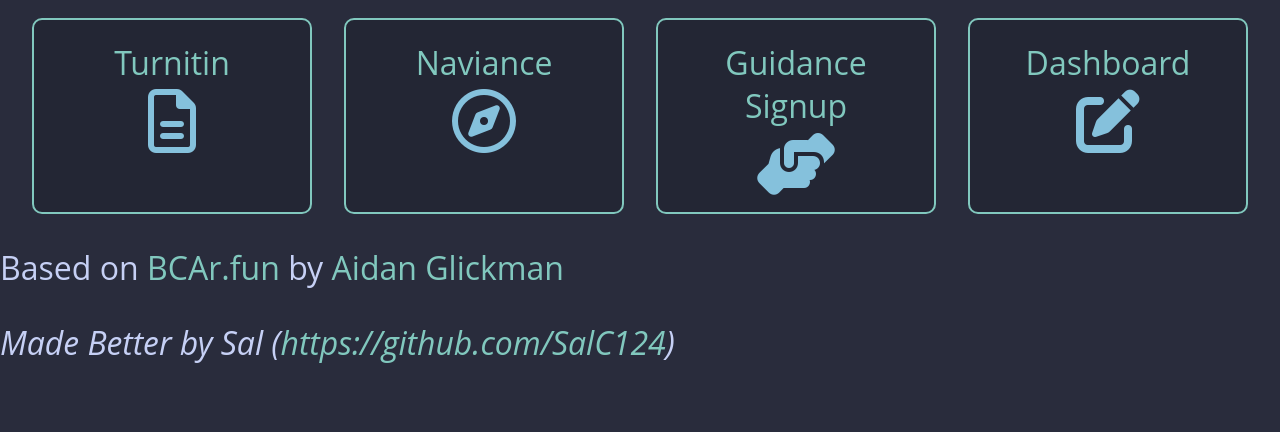
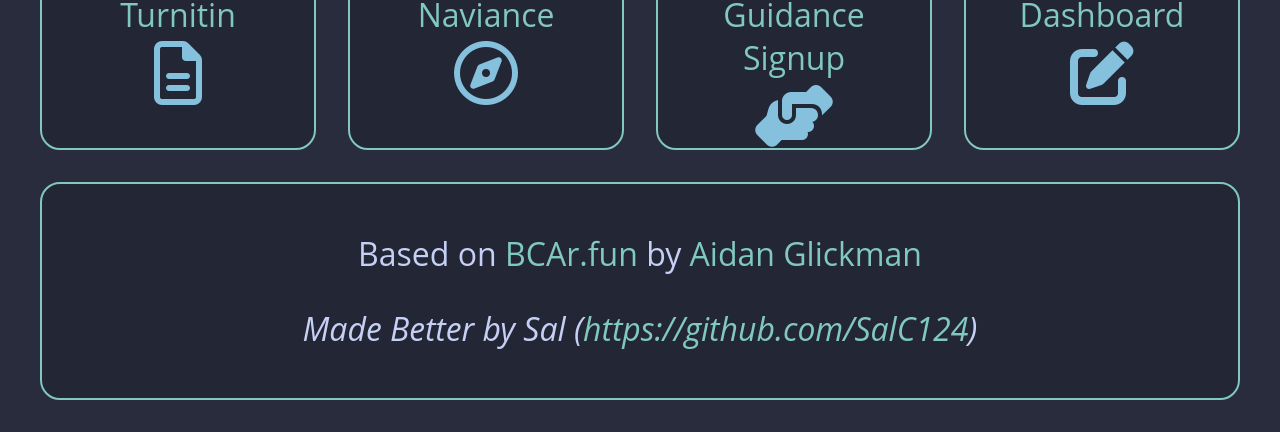
Before and after one commit to SalC124/new-perchance-better-link-bank, a plain HTML site: page index.html in a window 1280 px wide. Shown: the part 839-1271 px from the top of the page. Before the commit the page ends 1235 px from the top, so only its background shows below. Drawn offline with Linux system fonts and the light colour scheme.

Commit message:
i need to use js, and im just gonna do this on the actual repo now :/

```diff
--- a/style.css
+++ b/style.css
@@ -33,6 +33,10 @@
   --icon: var(--cornflower);
 }
 
+* {
+  overflow-wrap: break-word;
+}
+
 body {
   font-size: 32px;
   font-family: "Open Sans", sans-serif;
@@ -41,12 +45,24 @@
   justify-content: center;
   color: var(--text);
   background-color: var(--bg);
-  margin: 0 auto;
+  /*margin: 0 auto;*/
 }
 
 a {
   text-decoration: none;
   color: var(--link);
+}
+
+i {
+  text-align: center;
+  font-size: 64px;
+  color: var(--icon);
+  margin-bottom: 0px;
+}
+
+.header {
+  justify-content: center;
+  text-align: center;
 }
 
 .cards {
@@ -55,15 +71,19 @@
   display: grid;
   gap: 2rem;
   grid-template-columns: repeat(auto-fit, minmax(250px, 1fr));
+  grid-auto-rows: minmax(100px, auto);
+  grid-auto-flow: dense;
 }
 
 .custcard {
   background-color: var(--custcard);
   color: var(--text);
   padding: 1rem;
-  height: 10rem;
+  height: 9rem;
   border: 2px solid var(--link);
-  border-radius: 10px;
+  border-radius: 20px;
+
+  transition: box-shadow 1s cubic-bezier(0.075, 0.82, 0.165, 1);
 }
 
 .custcard:hover {
@@ -72,9 +92,6 @@
     -12px -12px 0px var(--highlight),
     6px 6px 0px var(--bg),
     12px 12px 0px var(--highlight);
-}
-.custcard {
-  transition: box-shadow 0.7s cubic-bezier(0.075, 0.82, 0.165, 1);
 }
 
 .card-header {
@@ -91,14 +108,12 @@
   padding: 15px 1; /* Add padding to the top/bottom */
 }
 
-i {
+.footer {
   text-align: center;
-  font-size: 64px;
-  color: var(--icon);
-  margin-bottom: 0px;
+  grid-column: 1 / -1;
+  background-color: var(--custcard);
+  color: var(--text);
+  padding: 1rem;
+  border: 2px solid var(--link);
+  border-radius: 20px;
 }
-
-.divider-line {
-  /*border-bottom: 1px solid rgb(229, 229, 229);*/
-  margin-bottom: 20px;
-}
```
Also changed, not shown: index.html (+2 -1 lines).
